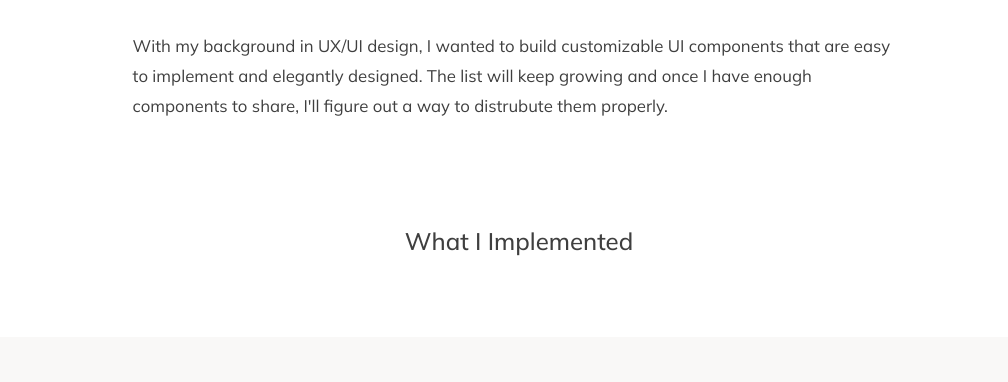
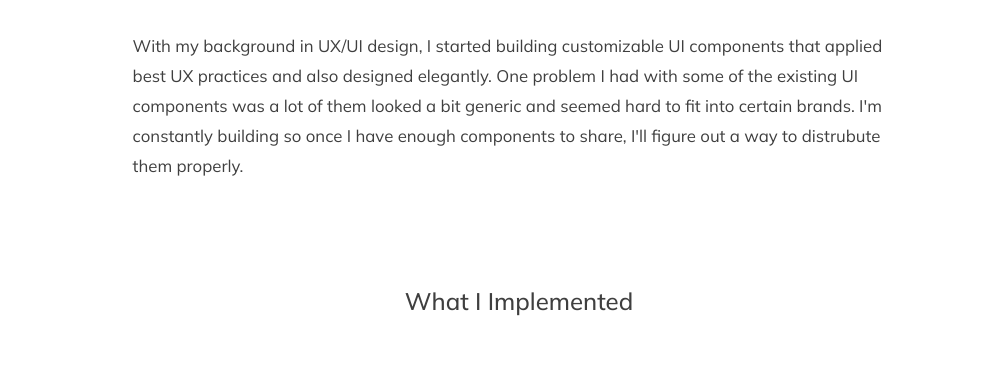
Before and after one commit to brandnewjinah/brandnewjinah.github.io, a Gatsby site: page /projects/uicomp in a window 1280 px wide. Shown: the part 282-664 px from the top of the page, without its empty margins (121-1129 px from the left). Built offline with nearby package versions, Linux system fonts and the light colour scheme; Gatsby itself is replaced by a stand-in of ours.

Commit message:
ui components update

```diff
--- a/src/pages/projects/uicomp.tsx
+++ b/src/pages/projects/uicomp.tsx
@@ -39,10 +39,13 @@ const UIComp = ({ data }) => {
 
         <TextSection>
           <p>
-            With my background in UX/UI design, I wanted to build customizable
-            UI components that are easy to implement and elegantly designed. The
-            list will keep growing and once I have enough components to share,
-            I'll figure out a way to distrubute them properly.
+            With my background in UX/UI design, I started building customizable
+            UI components that applied best UX practices and also designed
+            elegantly. One problem I had with some of the existing UI components
+            was a lot of them looked a bit generic and seemed hard to fit into
+            certain brands. I'm constantly building so once I have enough
+            components to share, I'll figure out a way to distrubute them
+            properly.
           </p>
         </TextSection>
 
```
